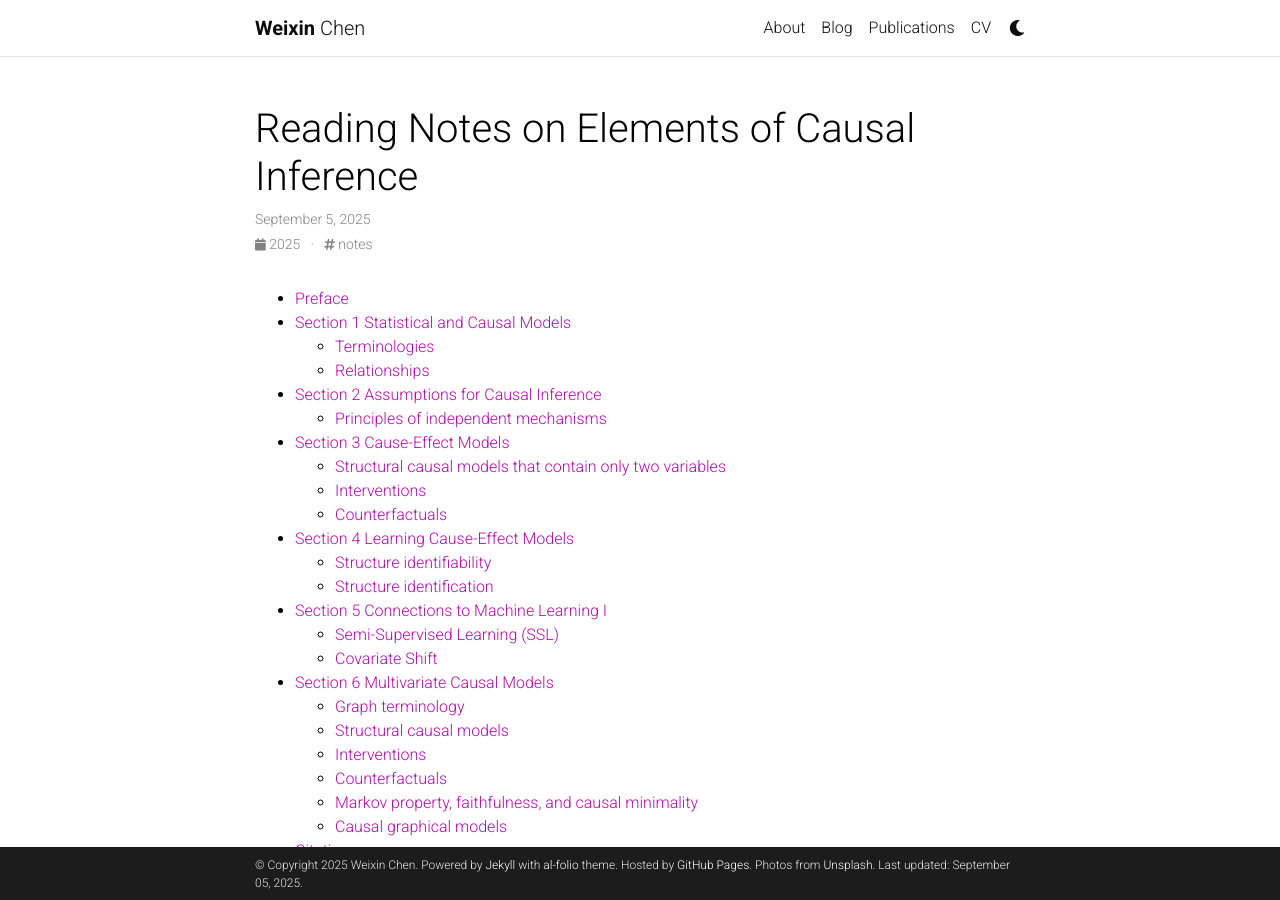
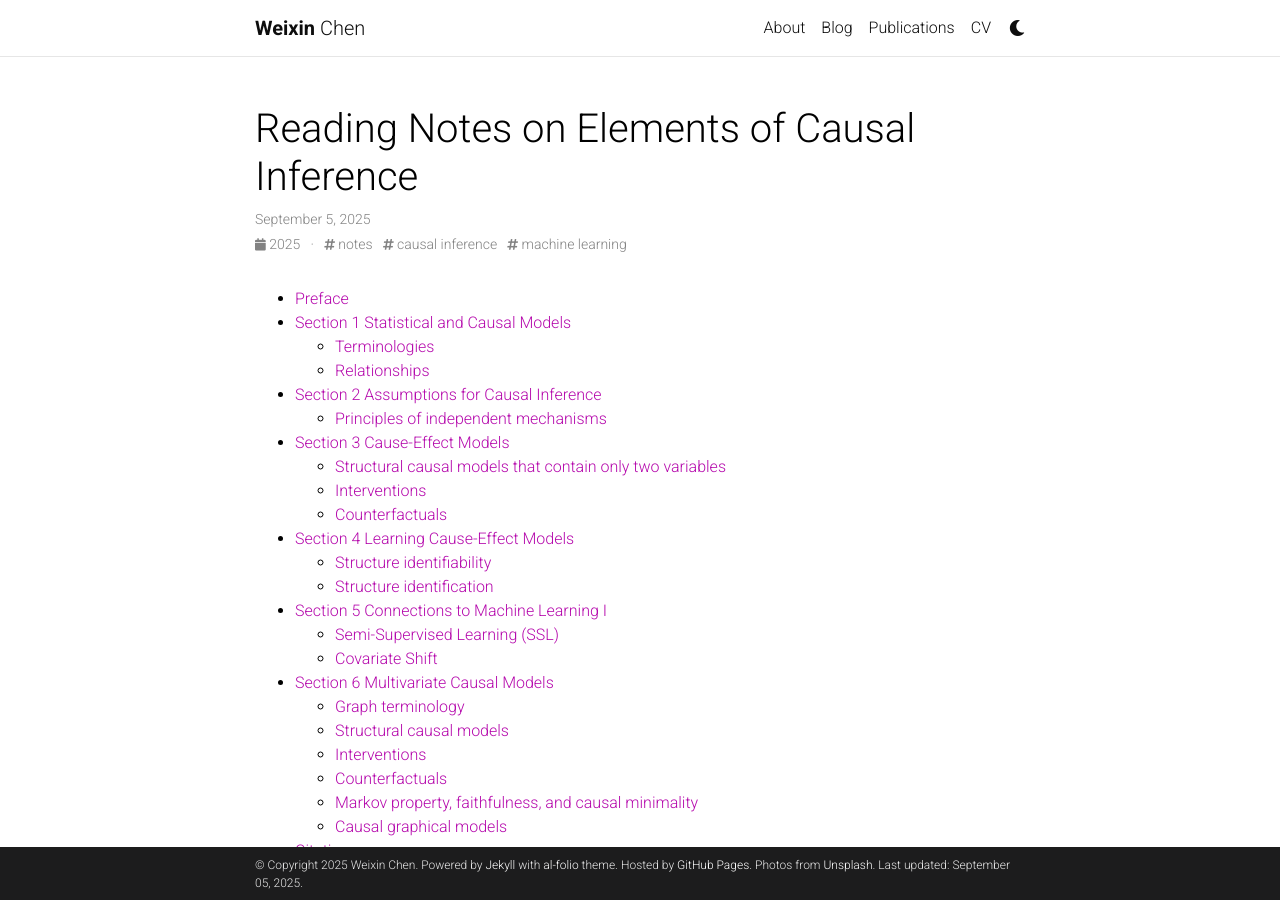
Before and after one commit to chenweixin107/chenweixin107.github.io, a Jekyll site: the page built from _posts/2025-09-05-causal-inference-notes.md, in a window 1280 px wide and 900 px high. Built offline with Jekyll 4.4.1, drawn with Linux system fonts in a browser that asks for light colours; comment, search, counter and statistics services are not loaded; a style sheet for code colours, icons or effects is not loaded; some of the changed lines change nothing that is shown.

Commit message:
Update 2025-09-05-causal-inference-notes.md

```diff
--- a/_posts/2025-09-05-causal-inference-notes.md
+++ b/_posts/2025-09-05-causal-inference-notes.md
@@ -1,8 +1,9 @@
 ---
 layout: post
-title:  Reading Notes on Elements of Causal Inference
-date: 2025-09-05 7:30:00
-tags: notes
+title: Reading Notes on Elements of Causal Inference
+date: 2025-09-05 07:30:00
+description: Personal reading notes and key insights from Elements of Causal Inference by Jonas Peters, Dominik Janzing, and Bernhard Schölkopf
+tags: [notes, causal inference, machine learning]
 ---
 * TOC
 {:toc}
```
